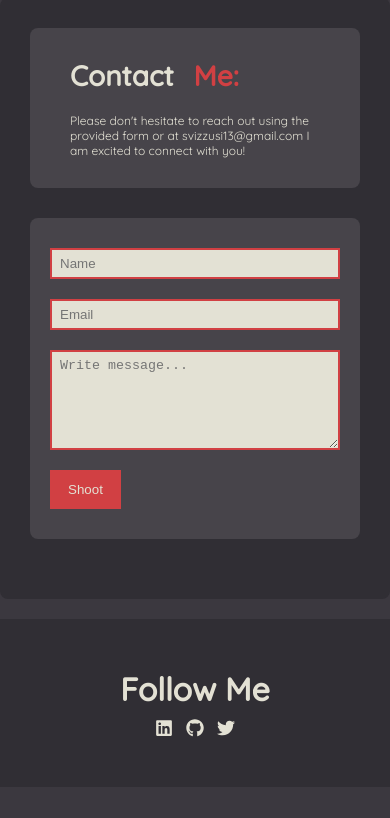
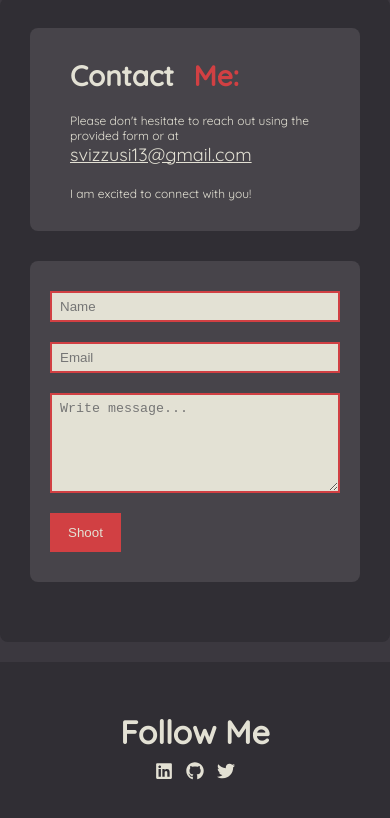
Before and after one commit to svizzusi/portfolio, a React (Vite) app: page / in a window 390 px wide. Shown: the part 3707-4525 px from the top of the page. Before the commit the page ends 4494 px from the top, so only its background shows below. Built offline with nearby package versions, Linux system fonts and the light colour scheme.

Commit message:
added the annimation for the email form

```diff
--- a/src/componets/Form/Form.jsx
+++ b/src/componets/Form/Form.jsx
@@ -7,7 +7,8 @@ const Form = ({contactSectionRef}) => {
     <div className={style.formContainer} id='contactSection' ref={contactSectionRef}>
         <section className={style.formTextSection}>
             <h3>Contact<span>Me:</span></h3>
-            <p>Please don't hesitate to reach out using the provided form or at svizzusi13@gmail.com I am excited to connect with you!</p>
+            <p>Please don't hesitate to reach out using the provided form or at <a href='mailto:svizzusi13@gmail.com'>svizzusi13@gmail.com</a></p>
+            <p> I am excited to connect with you!</p>
         </section>
         <FormComponent />
     </div>
--- a/src/componets/Form/Form.module.css
+++ b/src/componets/Form/Form.module.css
@@ -39,6 +39,15 @@
     color: var(--white);
     padding: 20px;
 }
+.formTextSection p a{
+    font-size: var(--p);
+    color: var(--white);
+    padding: 0px;
+}
+.formTextSection p a:hover{
+    font-size: var(--p);
+    color: var(--risingSun);
+}
 
 .formForm {
     background: var(--lightGray);
@@ -65,7 +74,7 @@
     outline: none;
 }
 
-.formForm button {
+.formButton {
     color: var(--white);
     background: var(--risingSun);
     padding: 16px 24px;
@@ -78,22 +87,35 @@
     position: relative;
 }
 
-.formForm button:hover {
+.formButton:hover {
     box-shadow: 0px 0px 10px rgba(0, 0, 0, 0.4);
-    border-radius: 0px 100px 100px 0px;
-    padding: 16px 40px 16px 24px;
+    border-radius: 0px 100% 100% 0px;
+    padding: 16px 60px 16px 24px;
 }
 
-.formForm button:active {
-    animation: moveButton 1s forwards;
+.moveButton{
+    animation: moveButton 3s forwards;
+    box-shadow: 0px 0px 10px rgba(0, 0, 0, 0.4);
+    border-radius: 0px 100% 100% 0px;
+    padding: 16px 60px 16px 24px;
 }
 
 @keyframes moveButton {
     0% {
         transform: translateX(0);
+        background: var(--risingSun);
+        color: var(--white);
+    }
+    80% {
+        background: rgba(209, 64, 67, 0);
+        box-shadow: 0px 0px 0px rgba(0, 0, 0, 0);
+        color: transparent;
     }
     100% {
-        transform: translateX(calc(100% - 64px)); /* Adjust as necessary */
+        transform: translateX(420%);
+        background: rgba(209, 64, 67, 0);
+        box-shadow: 0px 0px 0px rgba(0, 0, 0, 0);
+        color: transparent;
     }
 }
 
@@ -132,7 +154,7 @@ Media Queries
         padding: 6px 8px;
     }
 
-    .formForm button {
+    .formButton {
         padding: 12px 18px;
         margin: 10px 0;
     }
--- a/src/componets/Form/FormComponent.jsx
+++ b/src/componets/Form/FormComponent.jsx
@@ -1,14 +1,22 @@
 import style from './Form.module.css'
 import emailjs from '@emailjs/browser'
-import React, { useRef } from 'react';
+import React, { useRef, useState } from 'react';
 import { ToastContainer, toast } from 'react-toastify';
 import 'react-toastify/dist/ReactToastify.css';
 
 
 const FormComponent = () => {
+
+    const [moveButton, setMoveButton] = useState(false);
+
     const formRef = useRef()
+
     const sendEmail = (event) => {
         event.preventDefault()
+        setMoveButton(true)
+        setTimeout(() => {
+            setMoveButton(false)
+        }, 3000);
         emailjs.sendForm('service_q88s4cc', 'template_ojdq00o', formRef.current, '5hZSQWYNs_5FZA1md')
         .then((result) => {
             console.log(result.text)
@@ -38,13 +46,14 @@ const FormComponent = () => {
                 });
         })
     }
+
     return (
     <>
         <form className={style.formForm} onSubmit={sendEmail} ref={formRef}>
             <input type='text' name='user_name' placeholder='Name' required/>
             <input type='email' name='user_email' placeholder='Email' required/>
             <textarea name='user_message' placeholder='Write message...' required></textarea>
-            <button type='submit'>Shoot</button>
+            <button className={`${style['formButton']} ${style[moveButton ? 'moveButton': '']}`} type='submit'>Shoot</button>
         </form>
         <ToastContainer />
     </>
--- a/src/index.css
+++ b/src/index.css
@@ -4,7 +4,7 @@
   --darkGray: #302e34;
   --white: #e3e1d4;
   --black: #070707;
-  --risingSun: #d14043;
+  --risingSun: rgba(209, 64, 67, 1);
   --maxWidth: 1200px;
   --subHeading: 3.2rem;
   --sectionHeading: 4.2rem;
```
